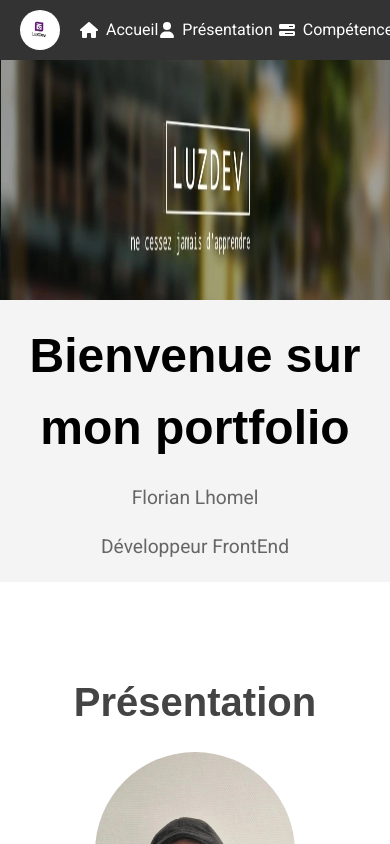
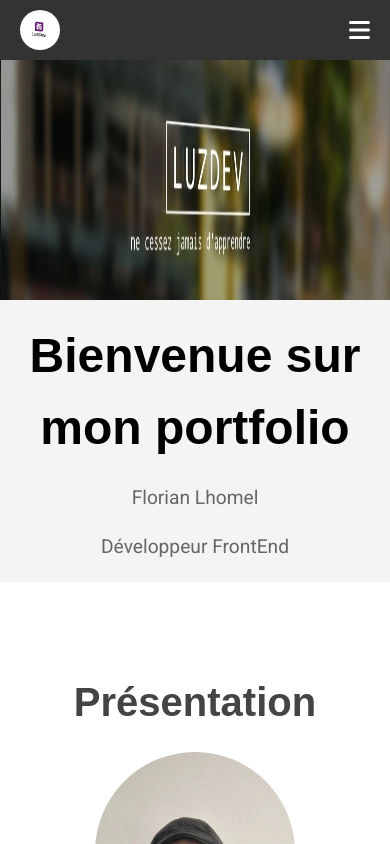
Before and after one commit to Luzdeveloper/Portfolio-React-2024, a React (Vite) app: page / in a window 390 px wide. Shown: the top 844 px of the page. Built offline with nearby package versions, Linux system fonts and the light colour scheme; a web font is replaced by a local one.

Commit message:
feature: header fix and update on mobile

```diff
--- a/src/components/Header.jsx
+++ b/src/components/Header.jsx
@@ -1,27 +1,32 @@
-import logo from "../assets/logo.webp"
+import { useState } from 'react';
+import logo from "../assets/logo.webp";
 import { FontAwesomeIcon } from '@fortawesome/react-fontawesome';
-import { faHouse, faUser, faBook, faAddressBook, faBarsProgress } from '@fortawesome/free-solid-svg-icons';
-import { faLinkedin, faGithub } from '@fortawesome/free-brands-svg-icons'
+import { faHouse, faUser, faBook, faAddressBook, faBarsProgress, faBars } from '@fortawesome/free-solid-svg-icons';
+import { faLinkedin, faGithub } from '@fortawesome/free-brands-svg-icons';
 import '../styles/header.css';
 
+export function Header() {
+  const [isMenuOpen, setIsMenuOpen] = useState(false);
 
-export function Header() {
+  const toggleMenu = () => {
+    setIsMenuOpen(!isMenuOpen);
+  };
 
-  return(
+  return (
     <header>
-
       <nav>
         <img className="logo" src={logo} alt="logo"></img>
-        <ul className="nav-links">
+        <FontAwesomeIcon icon={faBars} className="hamburger-icon" onClick={toggleMenu} />
+        <ul className={`nav-links ${isMenuOpen ? 'open' : ''}`}>
           <li><FontAwesomeIcon icon={faHouse} className="iconNav" /><a href="#Accueil"> Accueil</a></li>
           <li><FontAwesomeIcon icon={faUser} className="iconNav"/><a href="#Présentation"> Présentation</a></li>
           <li><FontAwesomeIcon icon={faBarsProgress} className="iconNav"/><a href="#Compétences"> Compétences</a></li>
           <li><FontAwesomeIcon icon={faBook} className="iconNav"/><a href="#Projets"> Projets</a></li>
           <li><FontAwesomeIcon icon={faAddressBook} className="iconNav" /><a href="#Contact"> Contact</a></li>
-          <li><FontAwesomeIcon icon={faLinkedin} className="iconNav"/> <a href="https://www.linkedin.com/in/florian-lhomel-8995b1285/"target="blank"> Linkedin</a></li>
-          <li><FontAwesomeIcon icon={faGithub} className="iconNav"/><a href="https://github.com/Luzdeveloper"target="blank"> Github</a></li>
+          <li><FontAwesomeIcon icon={faLinkedin} className="iconNav"/> <a href="https://www.linkedin.com/in/florian-lhomel-8995b1285/" target="blank"> Linkedin</a></li>
+          <li><FontAwesomeIcon icon={faGithub} className="iconNav"/><a href="https://github.com/Luzdeveloper" target="blank"> Github</a></li>
         </ul>
       </nav>
     </header>
-  )
+  );
 }
--- a/src/styles/header.css
+++ b/src/styles/header.css
@@ -1,4 +1,3 @@
-/* styles/header.css */
 header {
   background-color: #333;
   padding: 10px 20px;
@@ -47,3 +46,35 @@ nav {
   color: white;
   font-size: 16px;
 }
+
+.hamburger-icon {
+  display: none;
+  font-size: 24px;
+  cursor: pointer;
+  color: white;
+}
+
+@media (max-width: 768px) {
+  .hamburger-icon {
+    display: block;
+  }
+
+  .nav-links {
+    display: none;
+    flex-direction: column;
+    width: 100%;
+    background-color: #333;
+    position: absolute;
+    top: 60px;
+    left: 0;
+    padding: 20px;
+  }
+
+  .nav-links.open {
+    display: flex;
+  }
+
+  .nav-links li {
+    margin: 10px 0;
+  }
+}
```
